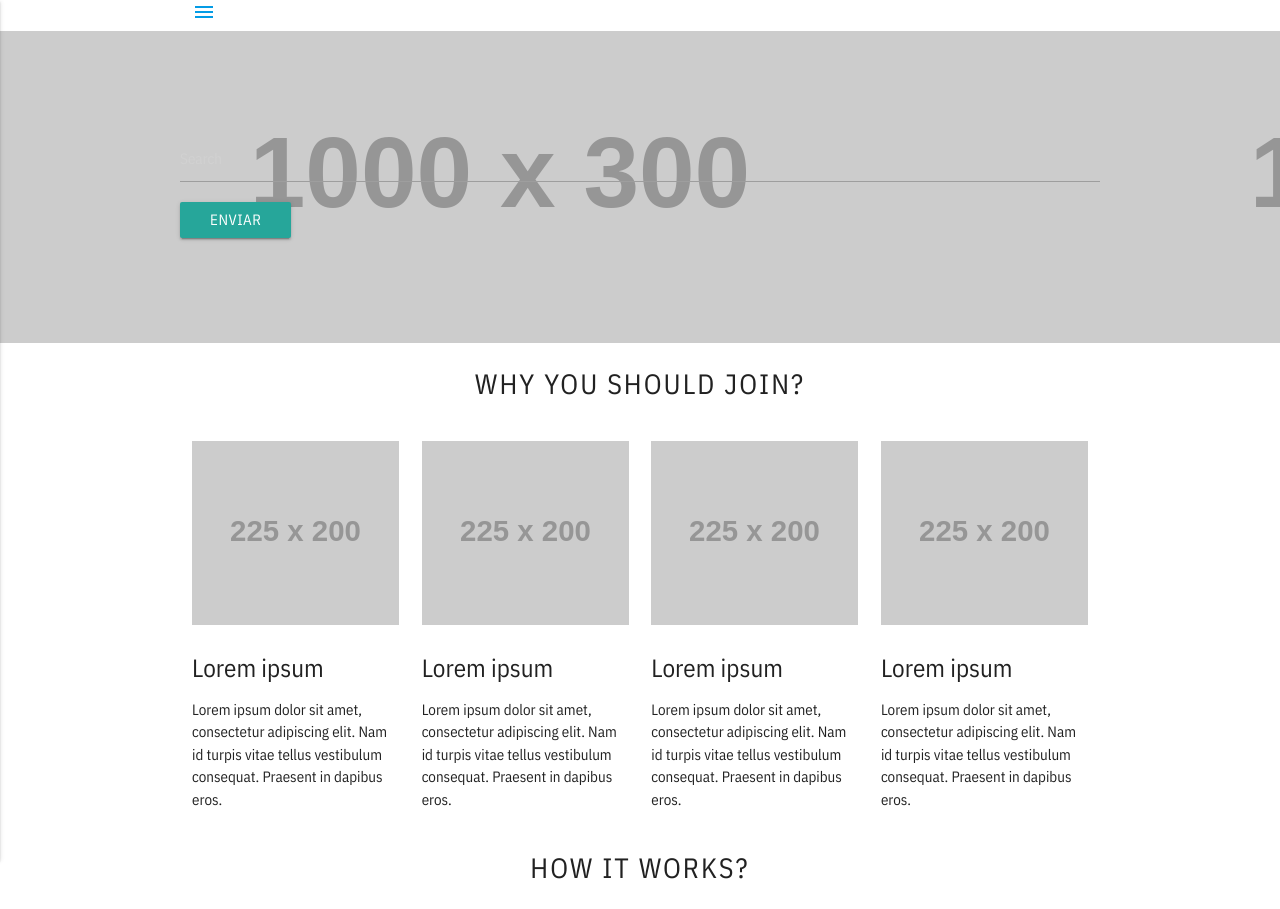
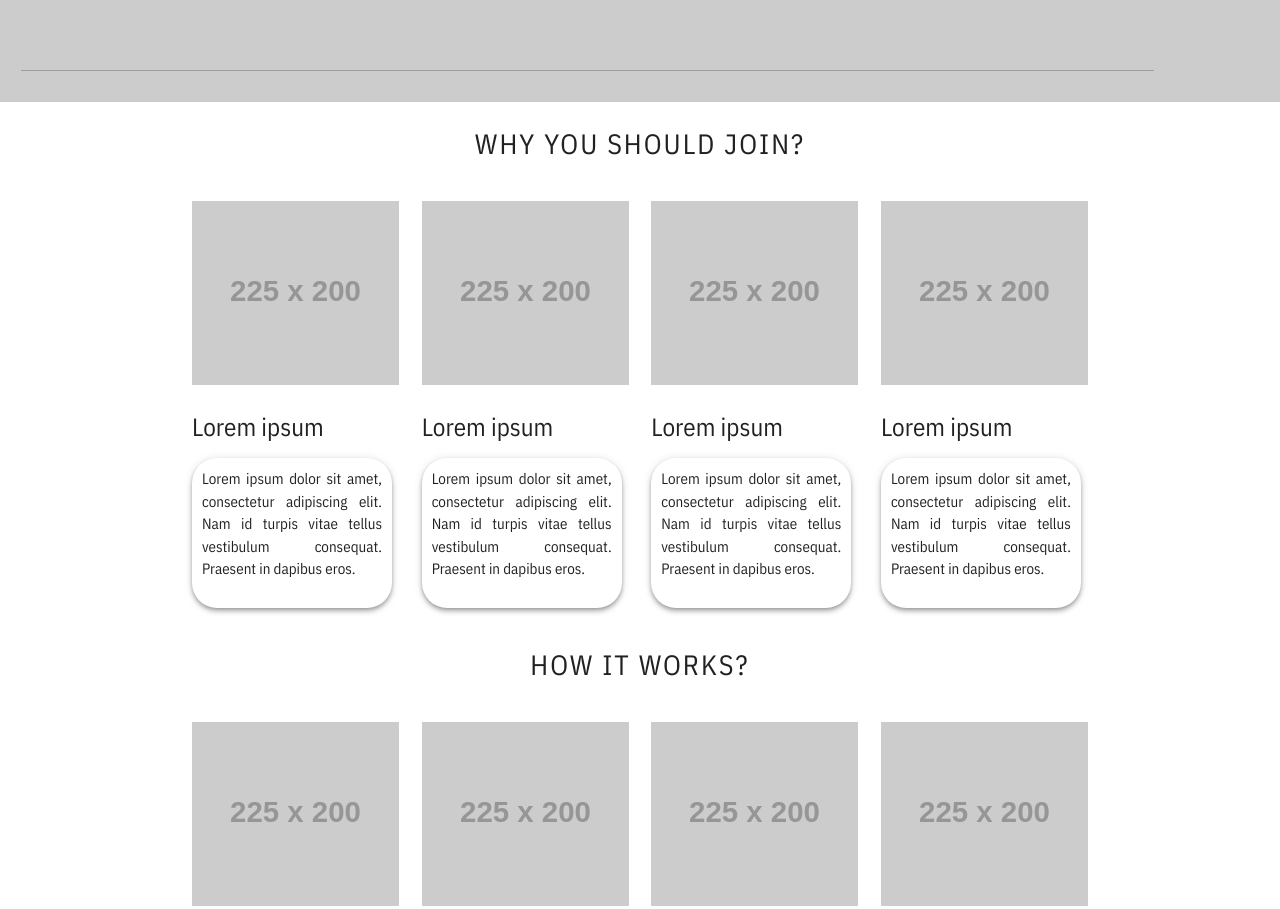
Before and after one commit to VincentKen/bloomberg-challenge-2018, a website: page public/index.html in a window 1280 px wide. Shown: the top 909 px of the page. Drawn offline with nearby package versions, Linux system fonts and the light colour scheme; placeholder pictures from the web are drawn by us.

Commit message:
Auto stash before merge of "master" and "origin/master"

```diff
--- a/public/index.html
+++ b/public/index.html
@@ -1,15 +1,22 @@
 <!DOCTYPE html>
 <html>
+
 <head>
     <link href="https://fonts.googleapis.com/icon?family=Material+Icons|IBM+Plex+Sans+Condensed:400,400i" rel="stylesheet">
-      <link type="text/css" rel="stylesheet" href="css/materialize.min.css"  media="screen,projection"/>
-      <link type="text/css" rel="stylesheet" href="style.css"  media="screen,projection"/>
+    <link type="text/css" rel="stylesheet" href="css/materialize.min.css" media="screen,projection" />
+    <link type="text/css" rel="stylesheet" href="style.css" media="screen,projection" />
     <meta charset="utf-8">
-      <meta name="viewport" content="width=device-width, initial-scale=1.0"/>
-      <title>| HEX 2k18 |</title>
+    <meta name="viewport" content="width=device-width, initial-scale=1.0" />
+    <link rel="icon" href="./img/icons/shake_hand.png">
+    <title>| Helping Hands |</title>
 </head>
 
 <body>
+    <script type="text/javascript" src="scripts/typed.min.js"></script>
+    <script type="text/javascript" src="https://code.jquery.com/jquery-3.2.1.min.js"></script>
+    <script type="text/javascript" src="js/materialize.min.js"></script>
+
+    <!-- No slide-out menu
     <div class="container">
         <ul id="slide-out" class="side-nav">
             <li>
@@ -21,7 +28,9 @@
             <li><a href="#!">Requests</a></li>
             <li><a href="#!">Log in</a></li>
             <li><a href="#!">Sign up</a></li>
-            <li><div class="divider"></div></li>
+            <li>
+                <div class="divider"></div>
+            </li>
             <li><a class="subheader">About us</a></li>
             <li><a href="#!">Terms &amp; Conditions</a></li>
             <li><a href="#!">Privacy policy</a></li>
@@ -30,43 +39,56 @@
         </ul>
         <a href="#" data-activates="slide-out" class="button-collapse"><i class="material-icons">menu</i></a>
     </div>
+    -->
     <div class="background">
-         <form class="form" role="search">
-        <div class="input-group">
-            <input type="text" class="form-control" placeholder="Search" name="srch-term" id="srch-term">
-            <div class="input-group-btn">
-                <button class="btn btn-default" type="submit">
-                    Enviar
-                </button>
+        <div class="align-wrapper">
+            <div class="row" id="search">
+                <div class="input-field col s11">
+                    <input type="text" id="input">
+                        <div class="col 1 right-align">
+
+                        </div>
+                    </input>
                 </div>
             </div>
-    </form>
         </div>
+    </div>
+    <!--
+    <script type="text/javascript">
+        $(document).ready(function() {
+            $("#srch-term").attr("placeholder", function(){
+                $.each()
+            });
+        })
+    </script>
+    -->
     <div class="container">
-        <div class="row"><h2 style="text-align: center">Why you should join?</h2></div>
         <div class="row">
-          <div class="col s12 col l3">
+            <h2 style="text-align: center">Why you should join?</h2></div>
+        <div class="row">
+            <div class="corner col s12 col l3">
                 <img src="http://via.placeholder.com/225x200">
                 <h3>Lorem ipsum</h3>
-          <p>Lorem ipsum dolor sit amet, consectetur adipiscing elit. Nam id turpis vitae tellus vestibulum consequat. Praesent in dapibus eros. </p>
+                <p class="z-depth-2 rcorner just">Lorem ipsum dolor sit amet, consectetur adipiscing elit. Nam id turpis vitae tellus vestibulum consequat. Praesent in dapibus eros. </p>
             </div>
-          <div class="col s12 col l3">
+            <div class="corner col s12 col l3">
                 <img src="http://via.placeholder.com/225x200">
                 <h3>Lorem ipsum</h3>
-          <p>Lorem ipsum dolor sit amet, consectetur adipiscing elit. Nam id turpis vitae tellus vestibulum consequat. Praesent in dapibus eros. </p>
+                <p class="z-depth-2 rcorner just">Lorem ipsum dolor sit amet, consectetur adipiscing elit. Nam id turpis vitae tellus vestibulum consequat. Praesent in dapibus eros. </p>
             </div>
-          <div class="col s12 col l3">
+            <div class="corner col s12 col l3">
                 <img src="http://via.placeholder.com/225x200">
                 <h3>Lorem ipsum</h3>
-          <p>Lorem ipsum dolor sit amet, consectetur adipiscing elit. Nam id turpis vitae tellus vestibulum consequat. Praesent in dapibus eros. </p>
+                <p class="z-depth-2 rcorner just">Lorem ipsum dolor sit amet, consectetur adipiscing elit. Nam id turpis vitae tellus vestibulum consequat. Praesent in dapibus eros. </p>
             </div>
-          <div class="col s12 col l3">
+            <div class="corner col s12 col l3">
                 <img src="http://via.placeholder.com/225x200">
                 <h3>Lorem ipsum</h3>
-          <p>Lorem ipsum dolor sit amet, consectetur adipiscing elit. Nam id turpis vitae tellus vestibulum consequat. Praesent in dapibus eros. </p>
+                <p class="z-depth-2 rcorner just">Lorem ipsum dolor sit amet, consectetur adipiscing elit. Nam id turpis vitae tellus vestibulum consequat. Praesent in dapibus eros. </p>
             </div>
         </div>
-            <div class="row"><h2 style="text-align: center">How it works?</h2></div>
+        <div class="row">
+            <h2 style="text-align: center">How it works?</h2></div>
         <div class="row">
             <div class="col s12 col l3">
                 <img src="http://via.placeholder.com/225x200">
@@ -91,7 +113,8 @@
         </div>
     </div>
     <div class="background-2">
-          <div class="row"><h2 style="text-align: center">Ready to help?</h2></div>
+        <div class="row">
+            <h2 style="text-align: center">Ready to help?</h2></div>
         <form class="form" role="search">
             <div class="input-group">
                 <input type="text" class="form-control" placeholder="Search" name="srch-term" id="srch-term">
@@ -105,9 +128,12 @@
     </div>
     <script type="text/javascript" src="https://code.jquery.com/jquery-3.2.1.min.js"></script>
     <script type="text/javascript" src="js/materialize.min.js"></script>
-        <script>$(".button-collapse").sideNav();</script>
+    <script>
+        $(".button-collapse").sideNav();
+    </script>
 </body>
 <header>
 
 </header>
+
 </html>
--- a/public/style.css
+++ b/public/style.css
@@ -1,9 +1,6 @@
-.background{
-    background-image: url('http://via.placeholder.com/1000x300');
-}
-
-form{
-        padding-top: 7em;
+form
+{
+    padding-top: 7em;
     padding-bottom: 7em;
     margin-left: 12em;
     margin-right: 12em;
@@ -23,11 +20,39 @@ font-size: 28px;
     letter-spacing: 2px;
 }
 
-h3{
+h3
+{
    font-size: 25px;
 }
 
-.background-2{
+/* Classes */
+.background
+{
+    background-image: url('http://via.placeholder.com/1000x300');
+}
+
+.background-2
+{
     padding-top: 2em;
     background-image: url('img/monica-melton-467245-unsplash.jpg');
 }
+
+.rcorner
+{
+    border-radius: 25px;
+    padding: 20px;
+    width: 200px;
+    height: 150px;
+}
+
+.just
+{
+    text-align: justify;
+    padding: 10px;
+}
+
+/* Ids */
+#search
+{
+    padding: 10px;
+}
```
Also changed, not shown: public/json/srch.json (added, +8 -0 lines), public/img/icons/shake_hand.png (added), 1 other file. Lines whose indentation alone changed are shown as unchanged.
